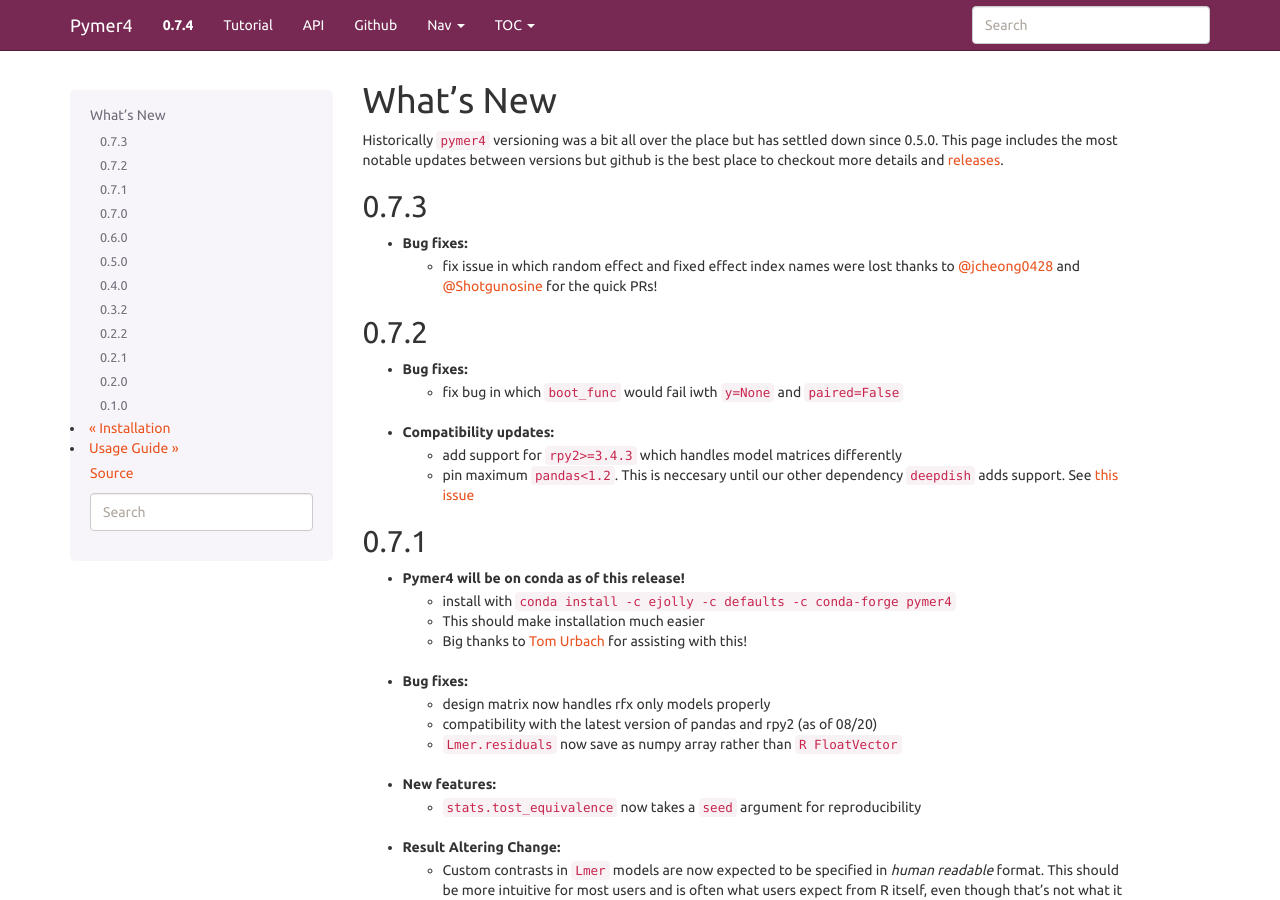
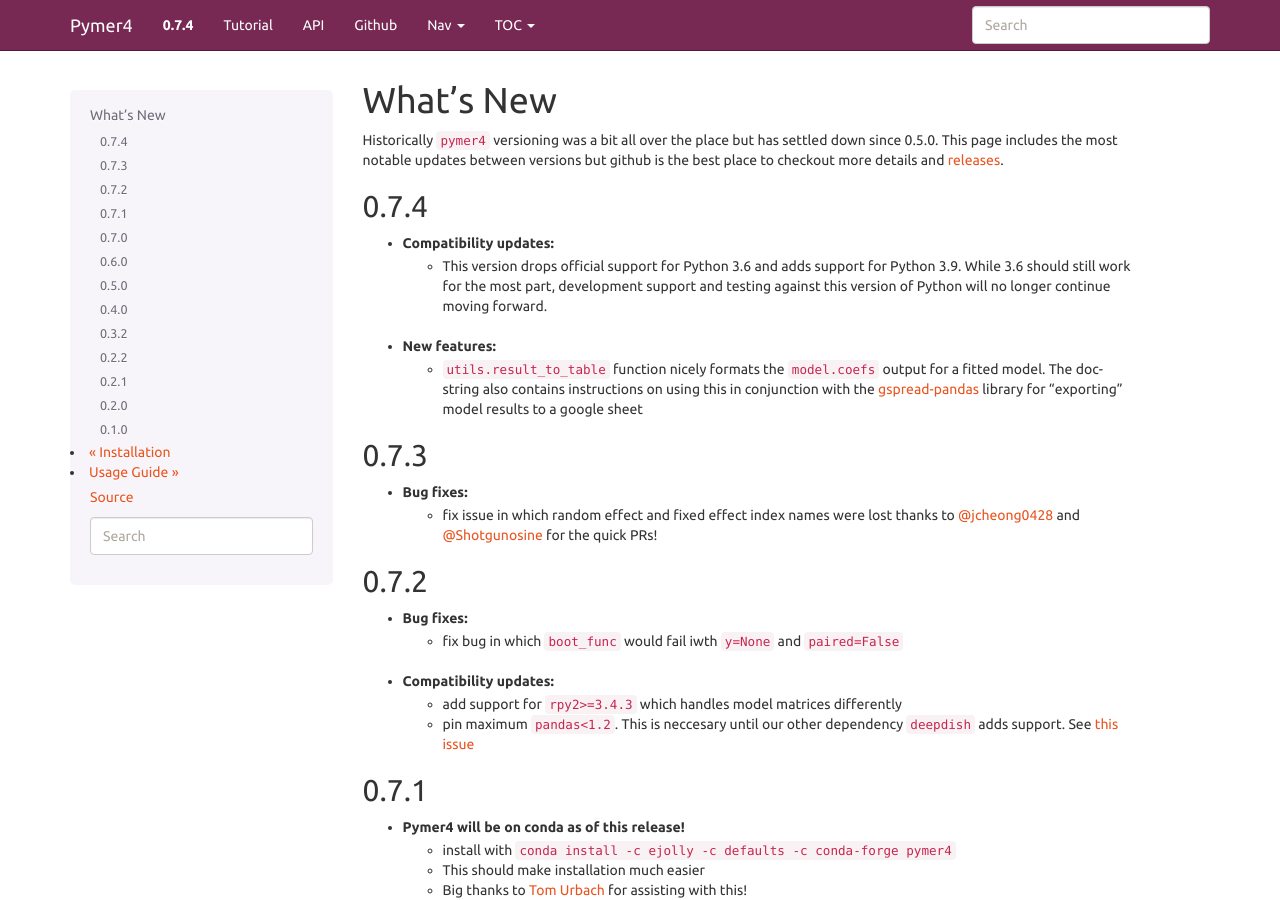
Before and after one commit to ejolly/pymer4, a Sphinx documentation site: the page built from docs/new.rst, in a window 1280 px wide and 900 px high. Built offline with Sphinx 7.4.7, drawn with Linux system fonts in a browser that asks for light colours.

Commit message:
docs updates for new release

```diff
--- a/docs/contributing.rst
+++ b/docs/contributing.rst
@@ -11,7 +11,7 @@
 
 Each new *stable* release should follow the following steps, the first of which can occur in two ways:
 
-- Step 1: drop :code:`.devX` from version string (in :code:`pymer4/version.py`) in the code base via **either**:
+- Step 1: drop :code:`.devX` from version string (in :code:`pymer4/version.py`) and update the release notes page in the docs via **either**:
 
   - **Pre-merge** at least one commit in :code:`dev` for the PR against master, such that the merge will include updating the version string. In the illustration below, this is depicted by the dashed borders around the final merge into :code:`master`.
 
@@ -19,7 +19,7 @@
 
 - Step 2: manually trigger a release on Github using a :code:`vM.N.P` version string where :code:`M.N.P` matches Step 1. In the illustration below, this is depicted by the right-most, salmon-colored "tagged manual release" commit to :code:`master`.
 
-  - **Note:** this is the version string entered *on Github* when publishing the release and specifically adds a :code:`v` prefix.
+  - **Note:** this is the version string entered *on Github* when publishing the release and should specifically contain a :code:`v` prefix.
 
 - Step 3: immediately bump the version string on :code:`dev` to :code:`M.N.P+1.dev0` where :code:`M.N.P` refers to the version string from Step 1. In the illustration below, an example is shown on the left-side of the diagram immediately to the right of the "tagged manual release" of :code:`v0.7.1` on :code:`master`.
 
--- a/docs/new.rst
+++ b/docs/new.rst
@@ -1,6 +1,13 @@
 What's New
 ==========
 Historically :code:`pymer4` versioning was a bit all over the place but has settled down since 0.5.0. This page includes the most notable updates between versions but github is the best place to checkout more details and `releases <https://github.com/ejolly/pymer4/releases/>`_.
+
+0.7.4
+-----
+- **Compatibility updates:**
+    - This version drops official support for Python 3.6 and adds support for Python 3.9. While 3.6 should still work for the most part, development support and testing against this version of Python will no longer continue moving forward.
+- **New features:**
+    - :code:`utils.result_to_table` function nicely formats the :code:`model.coefs` output for a fitted model. The docstring also contains instructions on using this in conjunction with the `gspread-pandas <https://github.com/aiguofer/gspread-pandas>`_ library for "exporting" model results to a google sheet
 
 0.7.3
 -----
```
